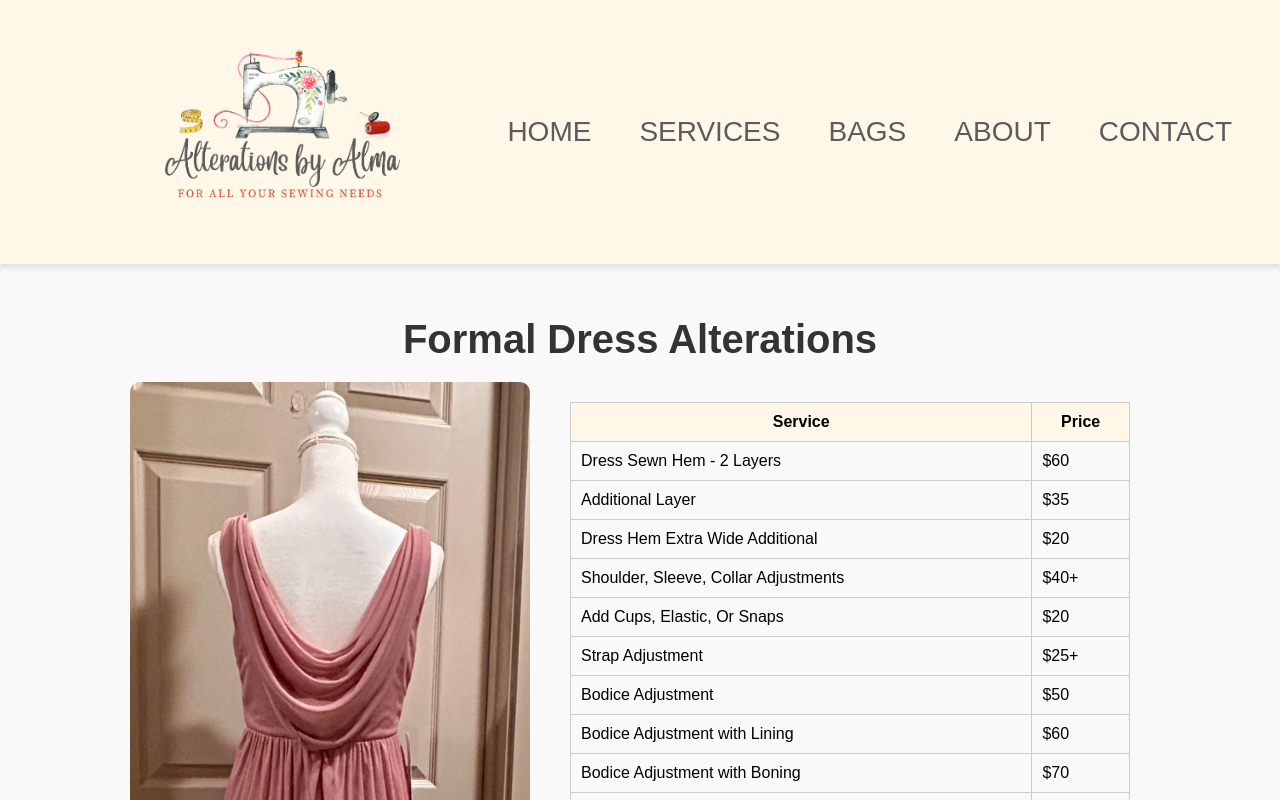
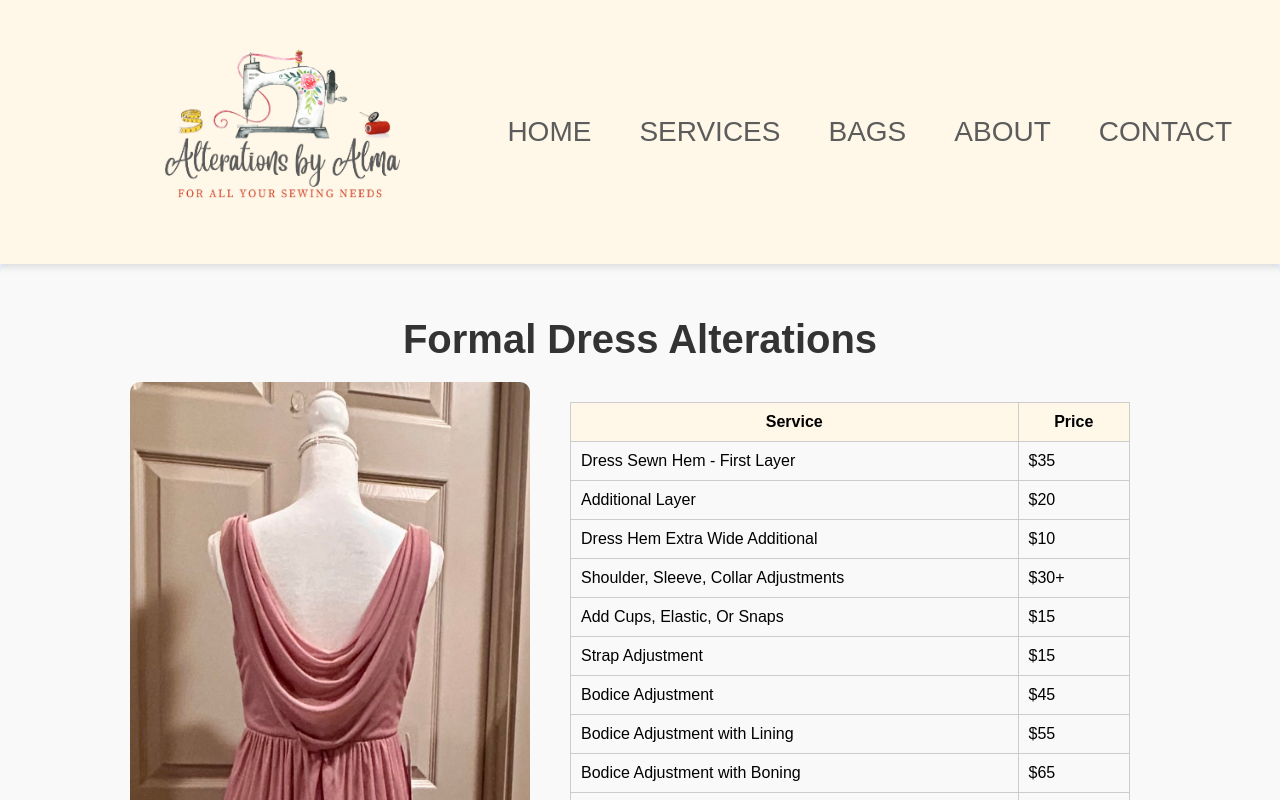
Before and after one commit to gabrielbortle/alterationsbyalma, a React (Vite) app: page /formal-dress-alterations in a window 1280 px wide. Shown: the top 800 px of the page. Built offline with nearby package versions, Linux system fonts and the light colour scheme; no server answers; a web font is replaced by a local one.

Commit message:
updated prices

```diff
--- a/src/components/Welcome/Welcome.jsx
+++ b/src/components/Welcome/Welcome.jsx
@@ -7,7 +7,7 @@ const Welcome = () => {
       <div className="intro">
         <h1>Welcome to Alterations by Alma!</h1>  {/* Main heading with <h1> */}
         <p>
-          Alterations by Alma offers <strong>Professional Tailoring & Repair</strong> services here in Teton Valley.
+          Alterations by Alma offers <strong>Professional Tailoring & Repair</strong> services here in Cache Valley.
           Our focus is to work one-on-one with clients to make them look their best!
         </p> {/* Description as <p> for better semantic structure */}
       </div>
--- a/src/pages/Casual&Semi.jsx
+++ b/src/pages/Casual&Semi.jsx
@@ -4,19 +4,22 @@ import DressImage from '../assets/casualBack.jpg'; // Replace with the correct p
 
 const CasualSemiAlterations = () => {
   const pricing = [
-    { service: 'Dress Hem ( Depending on fullness ) *', price: '$35+' },
-    { service: 'Shirt / Blouse Hem*', price: '$25' },
+    { service: 'Dress Hem ( Depending on fullness ) *', price: '$25+' },
+    { service: 'Shirt / Blouse Hem*', price: '$15+' },
     { service: 'Curved Hem or Vented additional*', price: '$10' },
-    { service: 'Dress shirts with Flat Felled Seams*', price: '$45+' },
-    { service: 'Collar Adjustments ( Shirt, Dress )', price: '$30+' },
-    { service: 'Shoulder Adjustments*', price: '$35+' },
-    { service: 'Waist Take-In / Let-Out*', price: '$45+' },
-    { service: 'Tapering Sides (Shirt, Dress, Blouse)*', price: '$35' },
-    { service: 'Sleeve Shortening - Plain or Cuffed', price: '$25' },
-    { service: 'Move Placket', price: '$50' },
-    { service: 'Zipper Replacement', price: '$30+' },
-    { service: 'Adding Darts*', price: '$25' },
-    { service: '* Items with Additional Lining', price: '$15' },
+    { service: 'Dress shirts with Flat Felled Seams*', price: '$35+' },
+    { service: 'Collar Adjustments ( Shirt, Dress )', price: '22+' },
+    { service: 'Shoulder Adjustments*', price: '$22+' },
+    { service: 'Waist Take-In / Let-Out*', price: '$25+' },
+    { service: 'Tapering Sides (Shirt, Dress, Blouse)*', price: '$20' },
+    { service: 'Sleeve Shortening - Plain or Cuffed', price: '$15-28' },
+    { service: 'Zipper Replacement', price: '$25+' },
+    { service: 'Adding Darts*', price: '$20+' },
+    { service: 'Shortening Straps*', price: '$15' },
+    { service: 'Add pockets (fabric $5 extra)', price: '$25' },
+
+
+    { service: '* Items with Additional Lining', price: '$10' },
   ];
 
   return (
--- a/src/pages/FormalDress.jsx
+++ b/src/pages/FormalDress.jsx
@@ -4,18 +4,20 @@ import FormalBackImg from '../assets/formalBack.jpg'; // Replace with the correc
 
 const FormalDressAlterations = () => {
   const pricing = [
-    { service: 'Dress Sewn Hem - 2 Layers', price: '$60' },
-    { service: 'Additional Layer', price: '$35' },
-    { service: 'Dress Hem Extra Wide Additional', price: '$20' },
-    { service: 'Shoulder, Sleeve, Collar Adjustments', price: '$40+' },
-    { service: 'Add Cups, Elastic, Or Snaps', price: '$20' },
-    { service: 'Strap Adjustment', price: '$25+' },
-    { service: 'Bodice Adjustment', price: '$50' },
-    { service: 'Bodice Adjustment with Lining', price: '$60' },
-    { service: 'Bodice Adjustment with Boning', price: '$70' },
-    { service: 'Bodice Adjustment with Beading', price: '$80' },
-    { service: 'Waist / Hip Adjustment', price: '$50+' },
-    { service: 'Waist Line Elevation', price: '$55' },
+    { service: 'Dress Sewn Hem - First Layer', price: '$35' },
+    { service: 'Additional Layer', price: '$20' },
+    { service: 'Dress Hem Extra Wide Additional', price: '$10' },
+    { service: 'Shoulder, Sleeve, Collar Adjustments', price: '$30+' },
+    { service: 'Add Cups, Elastic, Or Snaps', price: '$15' },
+    { service: 'Strap Adjustment', price: '$15' },
+    { service: 'Bodice Adjustment', price: '$45' },
+    { service: 'Bodice Adjustment with Lining', price: '$55' },
+    { service: 'Bodice Adjustment with Boning', price: '$65' },
+    { service: 'Bodice Adjustment with Beading', price: '$75' },
+    { service: 'Waist / Hip Adjustment', price: '$40+' },
+    { service: 'Waist Line Elevation', price: '$45' },
+    { service: 'Add Modesty Coverage', price: '$35-60' },
+
   ];
 
   return (
@@ -26,6 +28,7 @@ const FormalDressAlterations = () => {
         pricing={pricing}
         imageUrl={FormalBackImg} // Image for the service
       />
+
     </div>
   );
 };
--- a/src/pages/FormalJacket&Pants.jsx
+++ b/src/pages/FormalJacket&Pants.jsx
@@ -4,21 +4,26 @@ import FormalPants from '../assets/formalPants.jpg'; // Replace with the actual
 
 const FormalJacketPants = () => {
   const pricing = [
-    { service: 'Blind / Cuffed Hem', price: '$40' },
-    { service: 'Leg Tapering', price: '$45+' },
-    { service: 'Pants Waist Take-In / Let-Out', price: '$50' },
-    { service: 'Stride/Inner Thigh Adjustment Only', price: '$45+' },
-    { service: 'Jacket Waist Take-In/Let-Out', price: '$70' },
-    { service: 'Shoulder Adjustment', price: '$25+' },
+    { service: 'Blind / Cuffed Hem', price: '$25' },
+    { service: 'Leg Tapering', price: '$40+' },
+    { service: 'Pants Waist Take-In / Let-Out', price: '$40' },
+    { service: 'Stride/Inner Thigh Adjustment Only', price: '$40+' },
+    { service: 'Jacket Waist Take-In/Let-Out', price: '$45-60' },
+    { service: 'Shoulder Adjustment', price: '$80' },
     { service: 'Sleeve Taper', price: '$35+' },
-    { service: 'Sleeve Shortening', price: '$60' },
-    { service: 'Shortening Jacket Length', price: '$65' },
+    { service: 'Sleeve Shortening plain no buttons', price: '$40' },
+    { service: 'Sleeve Shortening plain with buttons', price: '$50' },
+    { service: 'Shortening Jacket Length', price: '$50' },
+    { service: 'Vest Hem Shortening', price: '$25' },
+    { service: 'Vest Sides Adjusting', price: '$20' },
+    { service: 'Vest Shoulder Adjustment', price: '$22' },
+
   ];
 
   return (
     <div>
       <ServiceCard
-        title="Formal Jacket, Coat, Blazer, & Pants Alterations"
+        title="Formal Jacket, Coat, Blazer, Vest & Pants Alterations"
         serviceName="Formal Jacket, Coat, Blazer, & Pants Alterations"
         pricing={pricing}
         imageUrl={FormalPants} // Replace with the correct image path
--- a/src/pages/GeneralRepairs.jsx
+++ b/src/pages/GeneralRepairs.jsx
@@ -5,13 +5,17 @@ import GeneralImage from '../assets/generalrepairs.jpg'
 
 const GeneralRepairs = () => {
   const pricing = [
-    { service: 'Seam Repair (torn garment)', price: '$20+' },
-    { service: 'Replace Button or Snap', price: '$15' },
+    { service: 'Seam Repair (torn garment)', price: '$15+' },
+    { service: 'Replace Button or Snap', price: '$5' },
     { service: 'Replace Additional Button or Snap', price: '$5' },
-    { service: 'Zipper Slider/Pull', price: '$20+' },
-    { service: 'Patch - Sewn (small)', price: '$25' },
-    { service: 'Patch - Sewn (large)', price: '$30' },
-    { service: 'Elbow Patch(Patch Included)', price: '$40' },
+    { service: 'Button Holes ( $2.50 Additional )', price: '$10' },
+    { service: 'Patch - Sewn ( small )', price: '$20' },
+    { service: 'Patch - Sewn ( large )', price: '$30' },
+    { service: 'Elbow Patch ( Patch Included )', price: '$40' },
+    { service: 'Sewn on Patch', price: '$4-8' },
+    { service: 'Custom Sewing', price: '$40/hr' },
+    { service: 'Elastic', price: '$15-35' },
+
   ];
 
   return (
--- a/src/pages/JacketZipper.jsx
+++ b/src/pages/JacketZipper.jsx
@@ -4,12 +4,13 @@ import zipperImage from '../assets/zipperImage.jpg'
 
 const JacketZipper = () => {
   const pricing = [
-    { service: '1-10 Inches', price: '$45' },
-    { service: '10-20 Inches', price: '$55' },
-    { service: '20-30 Inches', price: '$65' },
+    { service: 'Zipper Slider / Pull', price: '$15+' },
+    { service: '1-10 Inches', price: '$35' },
+    { service: '10-20 Inches', price: '$45' },
+    { service: '20-30 Inches', price: '$55' },
     { service: 'Per Additional 10 Inches', price: '$10' },
-    { service: 'Sleeve Shortening*', price: '$45' },
-    { service: '* Items with Additional Lining', price: '$15' },
+    { service: 'Sleeve Shortening*', price: '$30' },
+    { service: '* Items with Additional Lining', price: '$10' },
   ];
 
   return (
--- a/src/pages/PantsRepairs.jsx
+++ b/src/pages/PantsRepairs.jsx
@@ -4,14 +4,15 @@ import pantsImage from '../assets/pantsBack.jpg'
 
 const PantRepairs = () => {
   const pricing = [
-    { service: 'Basic Cut & Sewn Hem', price: '$25' },
-    { service: 'Original Hem*', price: '$35' },
-    { service: 'Blind/Cuffed/ Wide Hem*', price: '$30+' },
-    { service: 'Ski Pants Sewn Hem*', price: '$60+' },
-    { service: 'Waist Take-In/Let-out*', price: '$45+' },
-    { service: 'Leg Taper*', price: '$35+' },
-    { service: 'Zipper Replacement', price: '$35+' },
-    { service: 'Adding Fabric to Lengthen', price: '$35' },
+    { service: 'Basic Cut & Sewn Hem ( wide + $5 )', price: '$15' },
+    { service: 'Original Hem* ( Wide +5 )', price: '$20' },
+    { service: 'Blind / Cuffed', price: '$20+' },
+    { service: 'Ski Pants Sewn Hem*', price: '$45+' },
+    { service: 'Waist Take-In/Let-out* ( Seat/rise )', price: '$36' },
+    { service: 'Seat Only ', price: '$36' },
+    { service: 'Leg Taper*', price: '20' },
+    { service: 'Zipper Replacement', price: '$25' },
+    { service: 'Adding Fabric to Lengthen', price: '$20' },
     { service: '* Items with Additional Lining', price: '$10' },
   ];
 
```
